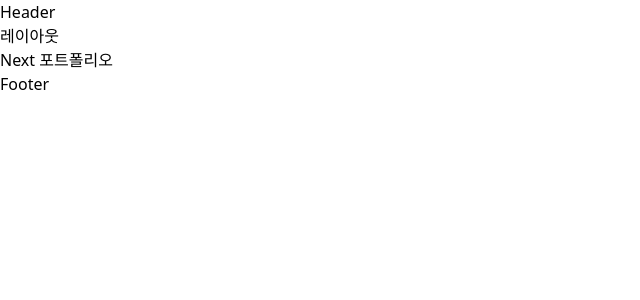
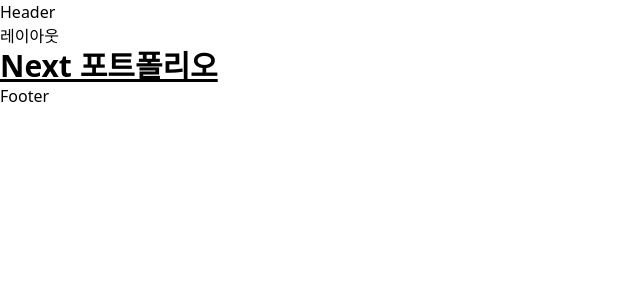
Before and after one commit to yen001004/next-portfolio, a Next.js app: page / in a window 1280 px wide. Shown: the top 300 px of the page, without its empty margins (0-640 px from the left). Built offline with nearby package versions, Linux system fonts and the light colour scheme.

Commit message:
feat: Tailwind CSS setup

```diff
--- a/package.json
+++ b/package.json
@@ -17,6 +17,7 @@
     "react-dom": "18.2.0"
   },
   "devDependencies": {
+    "autoprefixer": "^10.4.13",
     "tailwindcss": "^3.2.7"
   }
 }
--- a/pages/index.js
+++ b/pages/index.js
@@ -11,7 +11,7 @@
         <meta name="viewport" content="width=device-width, initial-scale=1" />
         <link rel="icon" href="/favicon.ico" />
       </Head>
-      <h1>Next 포트폴리오</h1>
+      <h1 className="text-3xl font-bold underline">Next 포트폴리오</h1>
     </Layout>
   );
 }
--- /dev/null
+++ b/postcss.config.js
@@ -0,0 +1,6 @@
+module.exports = {
+  plugins: {
+    tailwindcss: { config: "./tailwind.config.js" },
+    autoprefixer: {},
+  },
+};
```
Also changed, not shown: 1 other file (tests, documents, lock files or other folders).
